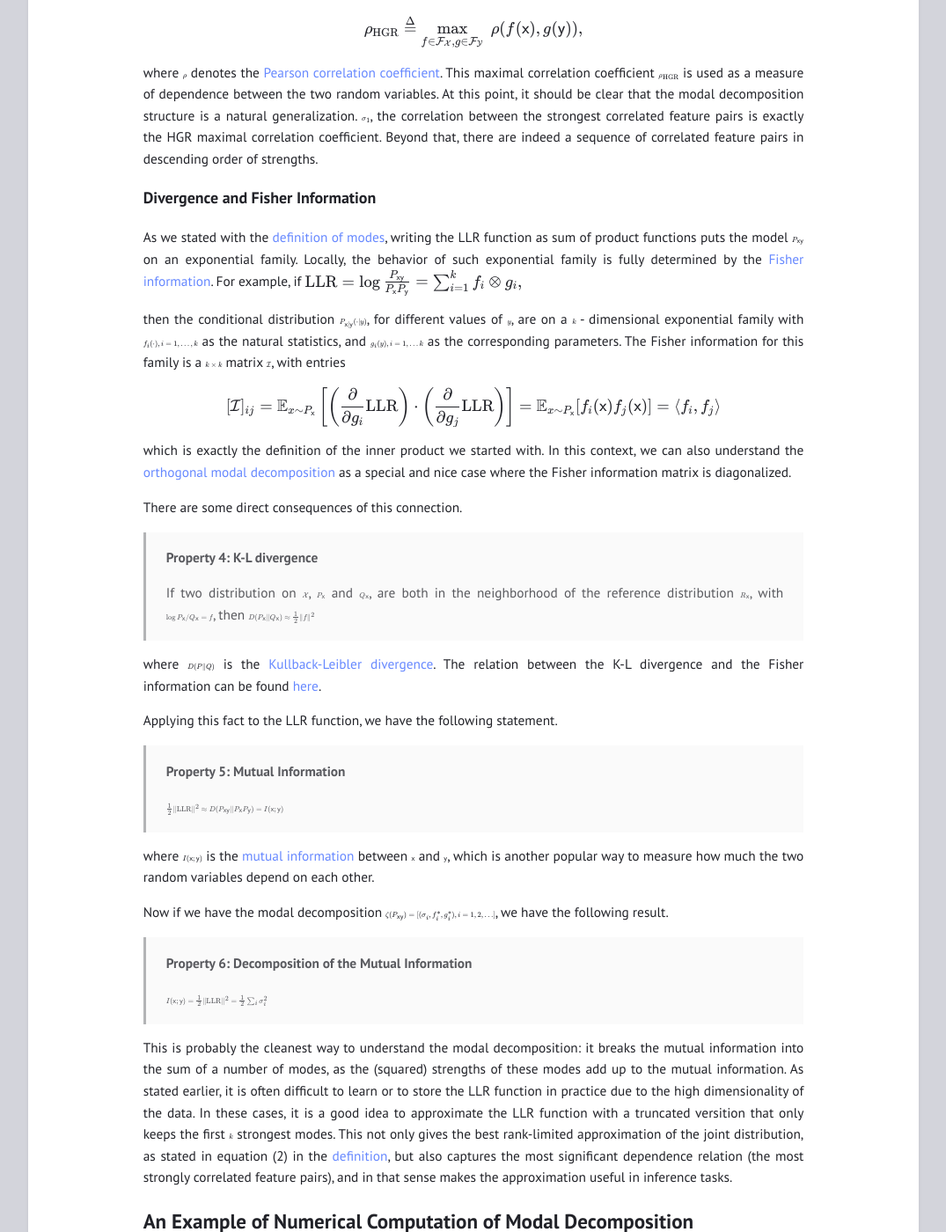
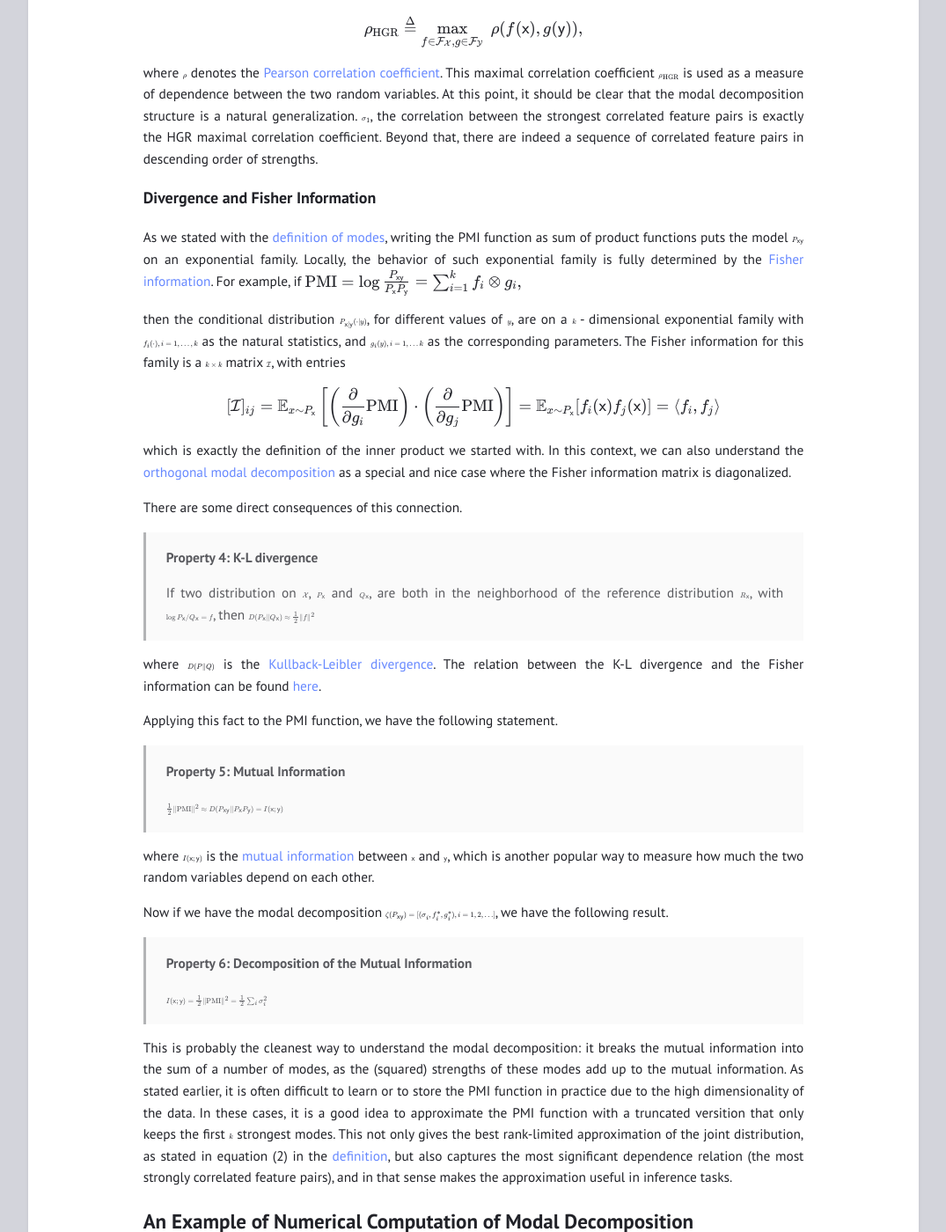
Before and after one commit to gilearning/gilearning.github.io, a Jekyll site: the page built from _posts/2022-08-15-ModalDecomposition.md, in a window 1280 px wide and 1400 px high, scrolled down 6653 px. Shown: the whole window at 88% size, without its empty margins (102-1177 px from the left). Built offline with Jekyll 4.4.1, drawn with Linux system fonts in a browser that asks for light colours; formulas are drawn with MathJax 3; some of the changed text lies outside the part shown.

Commit message:
Update 2022-08-15-ModalDecomposition.md

```diff
--- a/_posts/2022-08-15-ModalDecomposition.md
+++ b/_posts/2022-08-15-ModalDecomposition.md
@@ -64,7 +64,7 @@ $$
 
 ## A Single Mode
 
-Why we are so interested in such product functions? In short, it represents a very simple kind of dependence. Imagine a joint distribution $P_{\mathsf {xy}}$ whose LLR function can be written as
+Why we are so interested in such product functions? In short, it represents a very simple kind of dependence. Imagine a joint distribution $P_{\mathsf {xy}}$ whose PMI function can be written as
 
 $$
 \log \frac{P_{\mathsf {xy}}(x,y)}{P_\mathsf x(x) P_\mathsf y(y)} = f(x) \cdot g(y), \qquad \forall x, y.
@@ -75,7 +75,7 @@ This can be rewritten as $P_{\mathsf {y\vert x}}(y\vert x) = P_\mathsf y (y) \cd
 That is, the conditional distribution is on a 1-D exponential family with $g(\mathsf y)$ as the natural statistic.
 To make inference of $\mathsf y$, we only need to know the value $f(\mathsf x)$, which is a sufficient statistic.
 In fact the only thing we can infer about $\mathsf y$ is the value of $g(\mathsf y)$.
-In general, we could extrapolate from this observation to state that if the LLR function is the sum of a limited number of product functions, then that correspondingly limits the scope of inference tasks we can hope to solve, while allowing us to only look at a limited set of statistics, or **_features_**, of the data.
+In general, we could extrapolate from this observation to state that if the PMI function is the sum of a limited number of product functions, then that correspondingly limits the scope of inference tasks we can hope to solve, while allowing us to only look at a limited set of statistics, or **_features_**, of the data.
 
 Here, to clarify the terminology, we refer to _feature functions_ of a random variable as real-valued functions on the alphabet, such as $f: \mathcal X \to \mathbb R$. Feature functions are often evaluated with the observed data samples, and the function values, which we refer to as _features_, are used for further inference and learning tasks, instead of the raw data. Thus, these features are indeed the "information carrying device". Since any known shifting and scaling do not change the information contents that these features carry, for convenience, we sometimes require a standard form, that the feature functions satisfying $\mathbb E[f(\mathsf x)] = 0$ and $\mathbb E[f^2(\mathsf x)]=1$, where both expectations are takend w.r.t. the reference distribution $R_\mathsf x$.
 
@@ -87,7 +87,7 @@ When we write a product function as above in this standard form, we need to expl
 Obviously, for a given PMI function, there are many ways to write it into sum of modes. We hope to have as few modes as possible. In some cases, we might even wish to compromise the precision of the sum and try to have a reasonable approximation of the given PMI with a sum of even fewer modes. That is, for a given finite $k$, we would like to solve the problem
 
 $$
-\min_{ (\sigma_i, f_i, g_i), i=1, \ldots, k} \, \left \Vert \mathrm{LLR} - \sum_{i=1}^k \sigma_i f_i\otimes g_i\right\Vert^2
+\min_{ (\sigma_i, f_i, g_i), i=1, \ldots, k} \, \left \Vert \mathrm{PMI} - \sum_{i=1}^k \sigma_i f_i\otimes g_i\right\Vert^2
 $$
 
 
@@ -153,29 +153,29 @@ It worth mentioning that the local assumption is indeed a fundamental concept. T
 
 ### The Conditional Expectation Operator
 
-The first easy thing we can do with the local approximation is to apply the Taylor approximation, $\log(x) \approx x-1$ when $x\approx 1$, to the LLR function
+The first easy thing we can do with the local approximation is to apply the Taylor approximation, $\log(x) \approx x-1$ when $x\approx 1$, to the PMI function
 
 $$
-\mathrm{LLR}(x,y) = \log \left( \frac{P_{\mathsf {xy}}(x,y)}{P_\mathsf x(x) P_\mathsf y(y)} \right)\approx \widetilde{\mathrm{LLR}}(x,y) = \frac{P_{\mathsf {xy}}(x,y) - P_\mathsf x(x) P_\mathsf y(y)}{P_\mathsf x(x) P_\mathsf y(y)}
+\mathrm{PMI}(x,y) = \log \left( \frac{P_{\mathsf {xy}}(x,y)}{P_\mathsf x(x) P_\mathsf y(y)} \right)\approx \widetilde{\mathrm{PMI}}(x,y) = \frac{P_{\mathsf {xy}}(x,y) - P_\mathsf x(x) P_\mathsf y(y)}{P_\mathsf x(x) P_\mathsf y(y)}
 $$
 
-We can also just take the reference $R_\mathsf x = P_\mathsf x, R_\mathsf y= P_\mathsf y$ to further simplify thins. We could have defined the modal decomposition with the target function of $\widetilde{\mathrm{LLR}}$, and choose this new reference, which can also be reasonably read as "describing the dependence". We view this as purly a choice of presentation style, and the difference happens to vanish under the local approximation.
+We can also just take the reference $R_\mathsf x = P_\mathsf x, R_\mathsf y= P_\mathsf y$ to further simplify thins. We could have defined the modal decomposition with the target function of $\widetilde{\mathrm{PMI}}$, and choose this new reference, which can also be reasonably read as "describing the dependence". We view this as purly a choice of presentation style, and the difference happens to vanish under the local approximation.
 
-There is an additional interesting property of this approximated version of LLR: when viewed as an operator on the functional space it is closely related to the conditional expectation operator.
+There is an additional interesting property of this approximated version of PMI: when viewed as an operator on the functional space it is closely related to the conditional expectation operator.
 
 > **Property 1:**
 > Let $B : \mathcal {F_X} \to \mathcal {F_Y}$ be defined as: for $a\in \mathcal {F_X}$, $B(a) \in \mathcal {F_Y}$ with
 >
 > $$
 > \begin{align*}
-> \left(B(a)\right) (y) &\stackrel{\Delta}{=} \sum_{x\in \mathcal X} \widetilde{\mathrm{LLR}}(x,y)\cdot (P_\mathsf x (x) \cdot a(x))\\
+> \left(B(a)\right) (y) &\stackrel{\Delta}{=} \sum_{x\in \mathcal X} \widetilde{\mathrm{PMI}}(x,y)\cdot (P_\mathsf x (x) \cdot a(x))\\
 > &= \sum_{x\in \mathcal X}\frac{P_{\mathsf {xy}}(x,y) - P_\mathsf x(x) P_\mathsf y(y)}{P_\mathsf x(x) P_\mathsf y(y)} \cdot  (P_\mathsf x(x) \cdot a(x))\\
 > &= \mathbb E [a(\mathsf x) | \mathsf y = y ]
 > \end{align*}
 > $$
 >
 
-We write sum over $x$ in the above which of course can be turned into integral when $x$ is continuous valued. The $\widetilde{\mathrm{LLR}}$ function does not directly act on the input $a(\cdot)$, but instead needs an extra $P_\mathsf x(x)$ multiplied. This can be thought as a summation weighted by the reference distribution.
+We write sum over $x$ in the above which of course can be turned into integral when $x$ is continuous valued. The $\widetilde{\mathrm{PMI}}$ function does not directly act on the input $a(\cdot)$, but instead needs an extra $P_\mathsf x(x)$ multiplied. This can be thought as a summation weighted by the reference distribution.
 
 One can also define a transpose operator $B^T: \mathcal {F_Y}\to \mathcal {F_X}$, for $b \in \mathcal {F_Y}$,
 
@@ -225,13 +225,13 @@ This maximal correlation coefficient $\rho_{\mathrm{HGR}}$ is used as a measure
 
 ### Divergence and Fisher Information
 
-As we stated with the [definition of modes](#a-single-mode), writing the LLR function as sum of product functions puts the model $P_{\mathsf {xy}}$ on an exponential family. Locally, the behavior of such exponential family is fully determined by the [Fisher information](https://en.wikipedia.org/wiki/Fisher_information). For example, if
-$$\mathrm{LLR}= \log\frac{P_{\mathsf{xy}}}{P_\mathsf x P_\mathsf y} = \sum_{i=1}^k f_i \otimes g_i,$$
+As we stated with the [definition of modes](#a-single-mode), writing the PMI function as sum of product functions puts the model $P_{\mathsf {xy}}$ on an exponential family. Locally, the behavior of such exponential family is fully determined by the [Fisher information](https://en.wikipedia.org/wiki/Fisher_information). For example, if
+$$\mathrm{PMI}= \log\frac{P_{\mathsf{xy}}}{P_\mathsf x P_\mathsf y} = \sum_{i=1}^k f_i \otimes g_i,$$
 
 then the conditional distribution $P_{\mathsf {x \vert y}}(\cdot \vert y)$, for different values of $y$, are on a $k$ - dimensional exponential family with $f_i(\cdot), i=1, \ldots, k$ as the natural statistics, and $g_i(y), i=1, \ldots k$ as the corresponding parameters. The Fisher information for this family is a $k\times k$ matrix $\mathcal I$, with entries
 
 $$
-[\mathcal I]_{ij} = \mathbb E_{\mathbb x \sim P_\mathsf x} \left[ \left(\frac{\partial}{\partial g_i} \mathrm {LLR}\right) \cdot \left(\frac{\partial}{\partial g_j} \mathrm {LLR}\right)\right] = \mathbb E_{\mathbb x \sim P_\mathsf x} [f_i(\mathsf x) f_j(\mathsf x)] = \langle f_i, f_j \rangle
+[\mathcal I]_{ij} = \mathbb E_{\mathbb x \sim P_\mathsf x} \left[ \left(\frac{\partial}{\partial g_i} \mathrm {PMI}\right) \cdot \left(\frac{\partial}{\partial g_j} \mathrm {PMI}\right)\right] = \mathbb E_{\mathbb x \sim P_\mathsf x} [f_i(\mathsf x) f_j(\mathsf x)] = \langle f_i, f_j \rangle
 $$
 
 which is exactly the definition of the inner product we started with. In this context, we can also understand the [orthogonal modal decomposition](#modal-decomposition) as a special and nice case where the Fisher information matrix is diagonalized.
@@ -244,11 +244,11 @@ There are some direct consequences of this connection.
 
 where $D(P \Vert Q)$ is the [Kullback-Leibler divergence](https://en.wikipedia.org/wiki/Kullback%E2%80%93Leibler_divergence). The relation between the K-L divergence and the Fisher information can be found [here](https://en.wikipedia.org/wiki/Kullback%E2%80%93Leibler_divergence#Fisher_information_metric).
 
-Applying this fact to the LLR function, we have the following statement.
+Applying this fact to the PMI function, we have the following statement.
 
 >**Property 5: Mutual Information**
 >
-> $\frac{1}{2} \Vert \mathrm{LLR} \Vert^2 \approx D(P_{\mathsf {xy}} \Vert P_\mathsf x P_\mathsf y) = I(\mathsf x; \mathsf y)$
+> $\frac{1}{2} \Vert \mathrm{PMI} \Vert^2 \approx D(P_{\mathsf {xy}} \Vert P_\mathsf x P_\mathsf y) = I(\mathsf x; \mathsf y)$
 
 where $I(\mathsf x; \mathsf y)$ is the [mutual information](https://en.wikipedia.org/wiki/Mutual_information) between $\mathsf x$ and $\mathsf y$, which is another popular way to measure how much the two random variables depend on each other.
 
@@ -256,9 +256,9 @@ Now if we have the modal decomposition $\zeta(P_\mathsf {xy}) = [(\sigma_i, f^\a
 
 >**Property 6: Decomposition of the Mutual Information**
 >
-> $I(\mathsf x; \mathsf y) = \frac{1}{2} \Vert \mathrm{LLR} \Vert^2 = \frac{1}{2} \sum_i \sigma_i^2$
+> $I(\mathsf x; \mathsf y) = \frac{1}{2} \Vert \mathrm{PMI} \Vert^2 = \frac{1}{2} \sum_i \sigma_i^2$
 
-This is probably the cleanest way to understand the modal decomposition: it breaks the mutual information into the sum of a number of modes, as the (squared) strengths of these modes add up to the mutual information. As stated earlier, it is often difficult to learn or to store the LLR function in practice due to the high dimensionality of the data. In these cases, it is a good idea to approximate the LLR function with a truncated versition that only keeps the first $k$ strongest modes. This not only gives the best rank-limited approximation of the joint distribution, as stated in equation (2) in the [definition](#definition-modal-decomposition-zeta), but also captures the most significant dependence relation (the most strongly correlated feature pairs), and in that sense makes the approximation useful in inference tasks.
+This is probably the cleanest way to understand the modal decomposition: it breaks the mutual information into the sum of a number of modes, as the (squared) strengths of these modes add up to the mutual information. As stated earlier, it is often difficult to learn or to store the PMI function in practice due to the high dimensionality of the data. In these cases, it is a good idea to approximate the PMI function with a truncated versition that only keeps the first $k$ strongest modes. This not only gives the best rank-limited approximation of the joint distribution, as stated in equation (2) in the [definition](#definition-modal-decomposition-zeta), but also captures the most significant dependence relation (the most strongly correlated feature pairs), and in that sense makes the approximation useful in inference tasks.
 
 ## An Example of Numerical Computation of Modal Decomposition
 
```
Also changed, not shown: other parts of _posts/2022-08-15-ModalDecomposition.md (+1 -1 lines).
